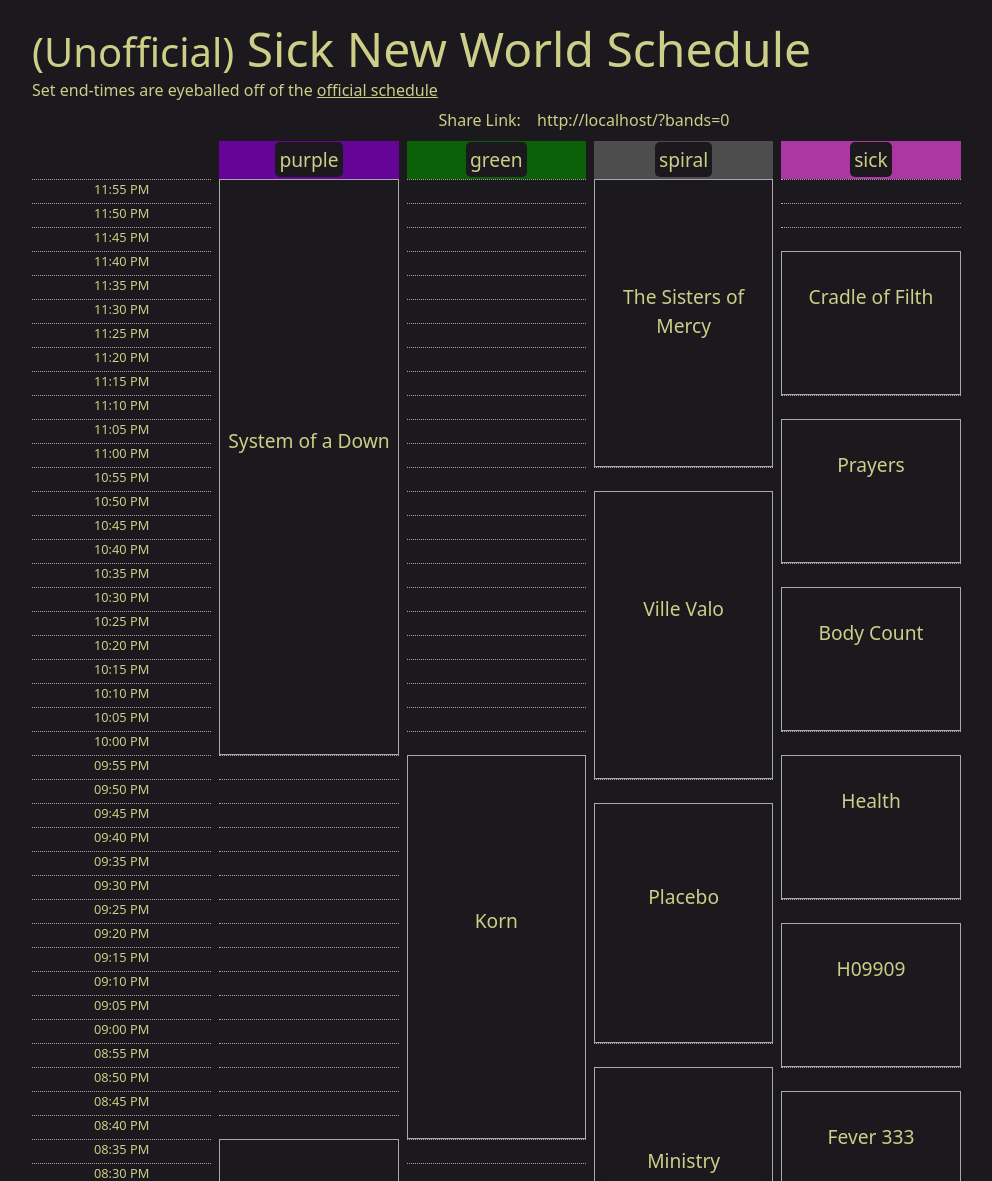
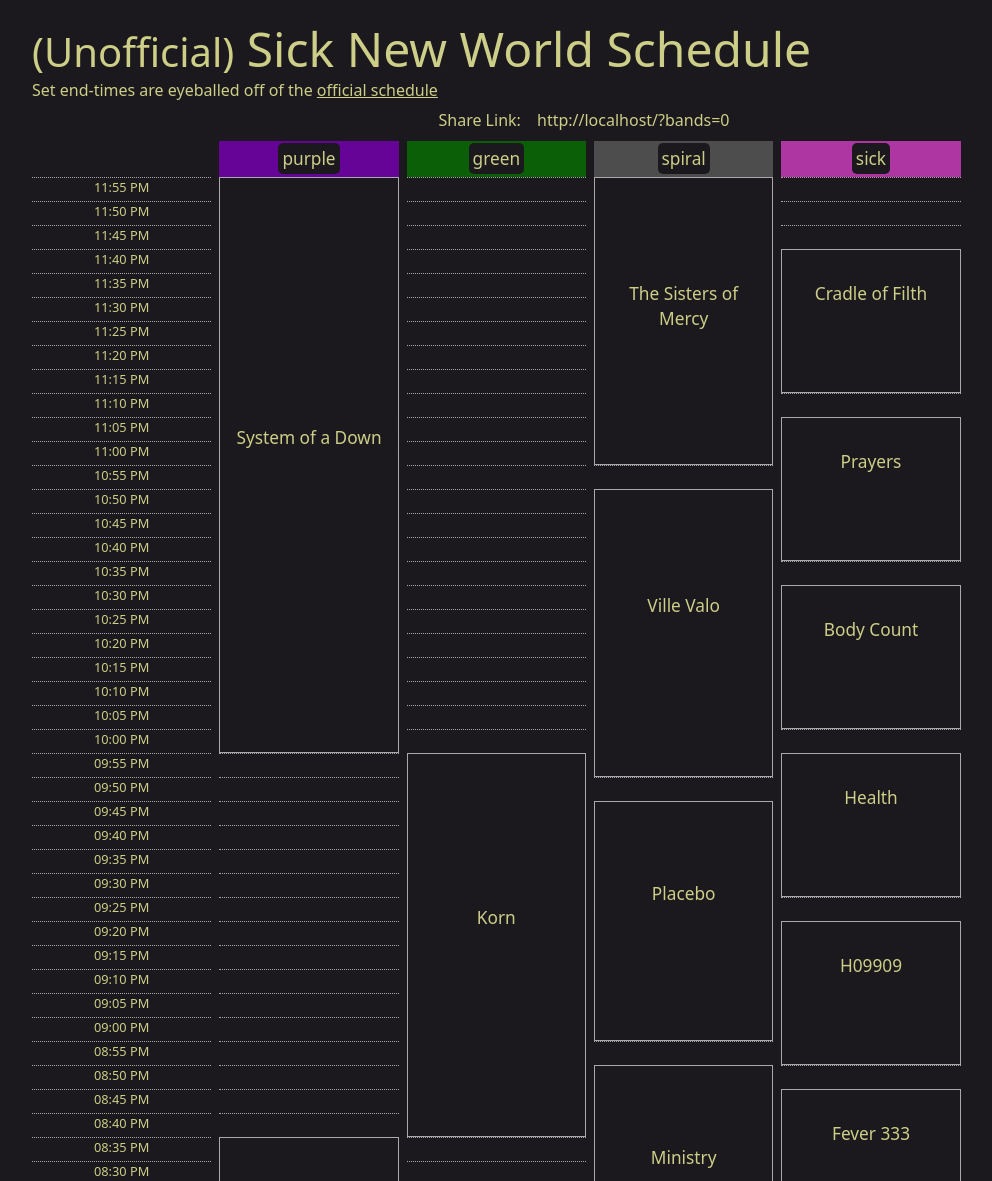
Before and after one commit to singofwalls/festival_schedule, a Django app: page / in a window 1280 px wide. Shown: the top 1181 px of the page, without its empty margins (50-1042 px from the left). Run offline with Django 4.2, Linux system fonts and the light colour scheme.

Commit message:
change text size

```diff
--- a/static/sets/css/style.css
+++ b/static/sets/css/style.css
@@ -1,5 +1,5 @@
 .responsive_text {
-    font-size: 1.5vw;
+    font-size: 1.35vw;
 }
 .responsive_text_times {
     font-size: 1vw;
```
